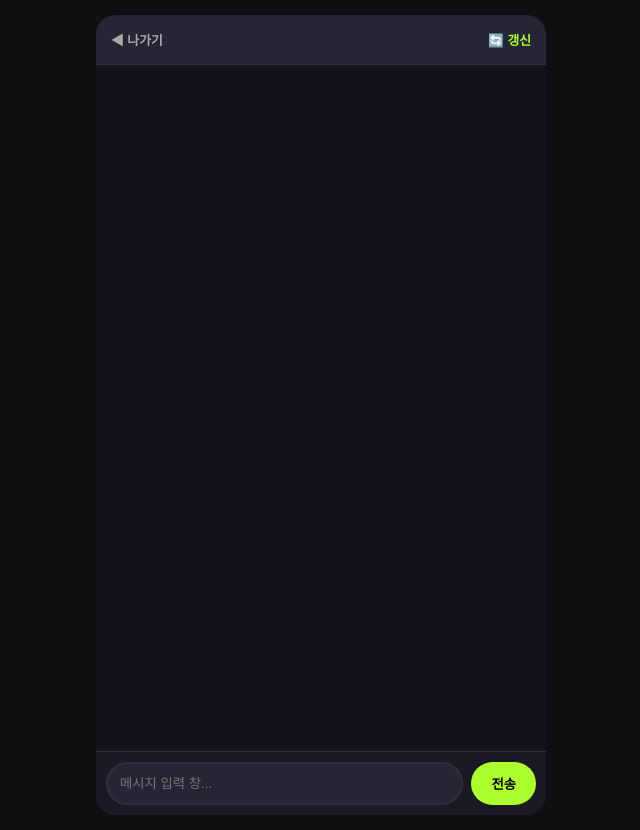
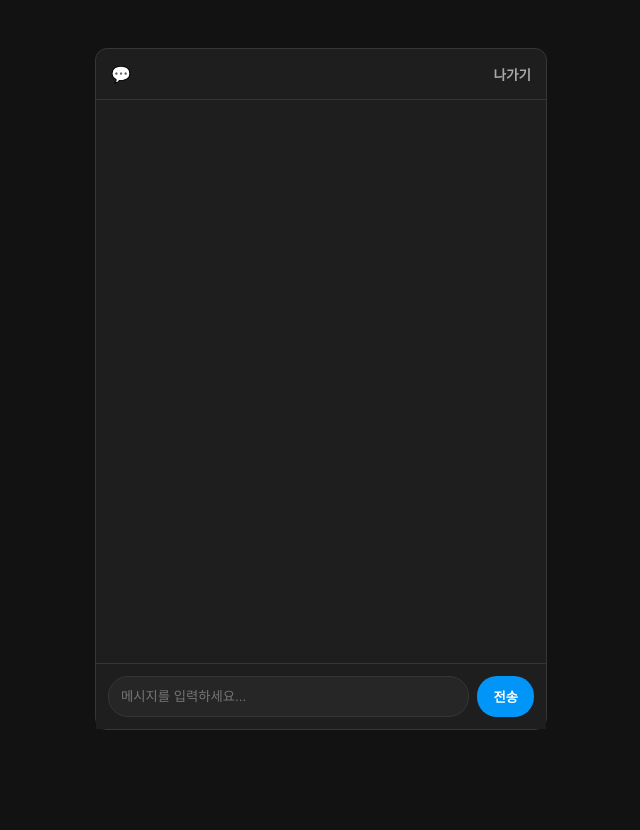
Before and after one commit to twinkelglue/App, a Flask app: template templates/chat.html in a window 1280 px wide. Shown: the whole page, without its empty margins (319-959 px from the left). After the commit the page ends 730 px from the top, so only its background shows below. Run offline with Flask 3, Linux system fonts and the light colour scheme; the template is opened without the code that fills it, so the values that code supplies are empty; parts of the project's set-up code (start-up, migrations or seed data) failed here and were passed over; some libraries are stand-ins or nearby versions.

Commit message:
Update chat.html

```diff
--- a/templates/chat.html
+++ b/templates/chat.html
@@ -3,43 +3,80 @@
 <head>
     <meta charset="UTF-8">
     <meta name="viewport" content="width=device-width, initial-scale=1.0">
-    <title>Chat Room</title>
+    <title>ChatClub - {{ room.room_name }}</title>
     <style>
-        body { background-color: #0f0f12; color: #ffffff; font-family: 'Pretendard', sans-serif; padding: 15px; margin: 0; }
-        .chat-container { max-width: 450px; margin: 0 auto; background: #1a1a24; height: 100vh; display: flex; flex-direction: column; border-radius: 20px; overflow: hidden; }
-        .chat-header { background: #252535; padding: 15px; text-align: center; border-bottom: 1px solid #2e2e3e; font-weight: bold; color: #adff2f; }
-        .chat-box { flex: 1; padding: 15px; overflow-y: auto; background: #13131c; }
-        .bubble { margin-bottom: 12px; max-width: 75%; padding: 12px; border-radius: 15px; font-size: 0.95rem; line-height: 1.4; word-wrap: break-word; }
-        .bubble.me { background: #adff2f; color: #000; margin-left: auto; border-top-right-radius: 2px; }
-        .bubble.other { background: #252535; color: #fff; margin-right: auto; border-top-left-radius: 2px; }
-        .chat-footer { padding: 10px; background: #1a1a24; display: flex; gap: 8px; border-top: 1px solid #2e2e3e; }
-        input[type="text"] { flex: 1; padding: 12px; border-radius: 25px; border: 2px solid #2e2e3e; background: #252535; color: white; outline: none; }
-        button { background: #adff2f; color: #000; border: none; padding: 0 20px; font-weight: bold; border-radius: 25px; cursor: pointer; }
+        body { background-color: #121212; color: #ffffff; font-family: '-apple-system', sans-serif; padding: 20px; }
+        .container { max-width: 450px; margin: 20px auto; background: #1e1e1e; border-radius: 12px; border: 1px solid #363636; display: flex; flex-direction: column; height: 85vh; }
+        .chat-header { padding: 15px; border-bottom: 1px solid #363636; font-weight: bold; display: flex; justify-content: space-between; align-items: center; }
+        .chat-messages { flex: 1; padding: 15px; overflow-y: auto; display: flex; flex-direction: column; gap: 10px; }
+        .msg-bubble { max-width: 75%; padding: 10px 14px; border-radius: 16px; font-size: 0.95rem; line-height: 1.4; position: relative; }
+        .msg-me { background: #0095f6; color: white; align-self: flex-end; border-bottom-right-radius: 4px; }
+        .msg-other { background: #262626; color: white; align-self: flex-start; border-bottom-left-radius: 4px; border: 1px solid #363636; }
+        .sender-name { font-size: 0.75rem; color: #a8a8a8; margin-bottom: 3px; display: block; }
+        .chat-footer { padding: 12px; border-top: 1px solid #363636; background: #1e1e1e; }
+        .input-form { display: flex; gap: 8px; }
+        .input-form input { flex: 1; padding: 12px; border: 1px solid #363636; border-radius: 20px; background: #262626; color: white; outline: none; }
+        .input-form button { background: #0095f6; color: white; border: none; padding: 0 16px; font-weight: bold; border-radius: 20px; cursor: pointer; }
+        .read-status { font-size: 0.7rem; color: #a8a8a8; margin-top: 2px; text-align: right; }
     </style>
 </head>
 <body>
-    <div class="chat-container">
+    <div class="container">
         <div class="chat-header">
-            {{ target_name }}
-            <a href="/" style="color:#aaa; text-decoration:none; font-size:0.8rem; float:left;">◀ 나가기</a>
-            <a href="#" onclick="location.reload();" style="color:#adff2f; text-decoration:none; font-size:0.8rem; float:right;">🔄 갱신</a>
+            <span>💬 {{ room.room_name }}</span>
+            <a href="/" style="color:#a8a8a8; text-decoration:none; font-size:0.85rem;">나가기</a>
         </div>
 
-        <div class="chat-box">
-            {% for chat in chat_history %}
-                <div style="font-size:0.75rem; color:#888; text-align: {% if chat[0] == session['user'] %}right{% else %}left{% endif %}; margin-bottom:2px;">
-                    {{ chat[0] }}
-                </div>
-                <div class="bubble {% if chat[0] == session['user'] %}me{% else %}other{% endif %}">
-                    {{ chat[1] }}
-                </div>
+        <div class="chat-messages" id="msgArea">
+            {% for msg in messages %}
+                {% if msg.sender == session.get('user') %}
+                    <div class="msg-bubble msg-me">
+                        <span class="sender-name" style="color:#e0e0e0; text-align:right;">나</span>
+                        {{ msg.message }}
+                        <div class="read-status" style="color:#f0f0f0;">읽음</div>
+                    </div>
+                {% else %}
+                    <div class="msg-bubble msg-other">
+                        <span class="sender-name">@{{ msg.sender }}</span>
+                        {{ msg.message }}
+                        <div class="read-status">읽음</div>
+                    </div>
+                {% endif %}
             {% endfor %}
         </div>
 
-        <form class="chat-footer" method="post">
-            <input type="text" name="message" placeholder="메시지 입력 창..." required autocomplete="off" autofocus>
-            <button type="submit">전송</button>
-        </form>
+        <div class="chat-footer">
+            <form class="input-form" method="post" id="chatForm">
+                <input type="text" name="message" id="msgInput" placeholder="메시지를 입력하세요..." autocomplete="off" required>
+                <button type="submit">전송</button>
+            </form>
+        </div>
     </div>
+
+    <script>
+        // 대화창 하단 자동 스크롤 고정
+        const msgArea = document.getElementById('msgArea');
+        msgArea.scrollTop = msgArea.scrollHeight;
+
+        // 6번 조건: 상대가 켜두었을 때 실시간으로 대화가 이어지도록 5초 단위 풀링 갱신 기법 적용
+        setInterval(() => {
+            fetch(window.location.href)
+                .then(response => response.text())
+                .then(html => {
+                    const parser = new DOMParser();
+                    const doc = parser.parseFromString(html, 'text/html');
+                    const newMessages = doc.getElementById('msgArea').innerHTML;
+
+                    // 현재 스크롤이 하단에 있는지 판별
+                    const isAtBottom = msgArea.scrollHeight - msgArea.clientHeight <= msgArea.scrollTop + 50;
+
+                    msgArea.innerHTML = newMessages;
+
+                    if (isAtBottom) {
+                        msgArea.scrollTop = msgArea.scrollHeight;
+                    }
+                });
+        }, 5000); // 5초 간격으로 자동 새로고침 없이 동기화
+    </script>
 </body>
 </html>
```
